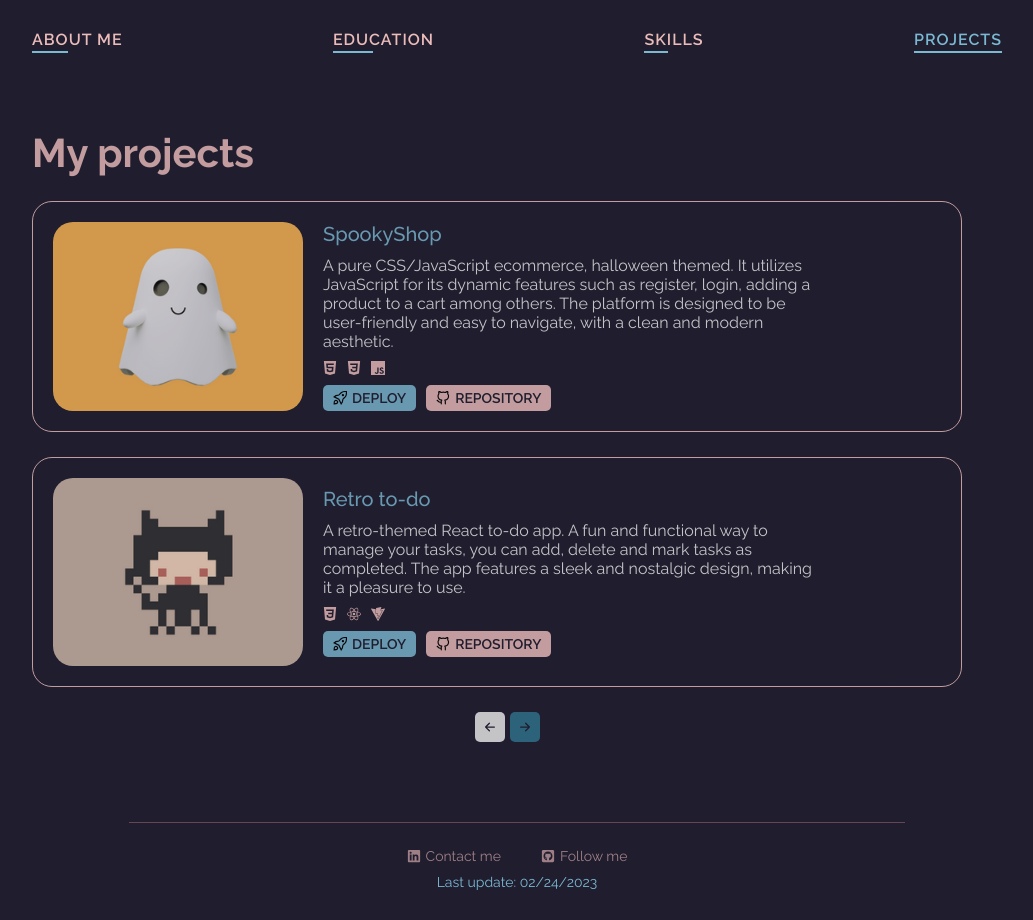
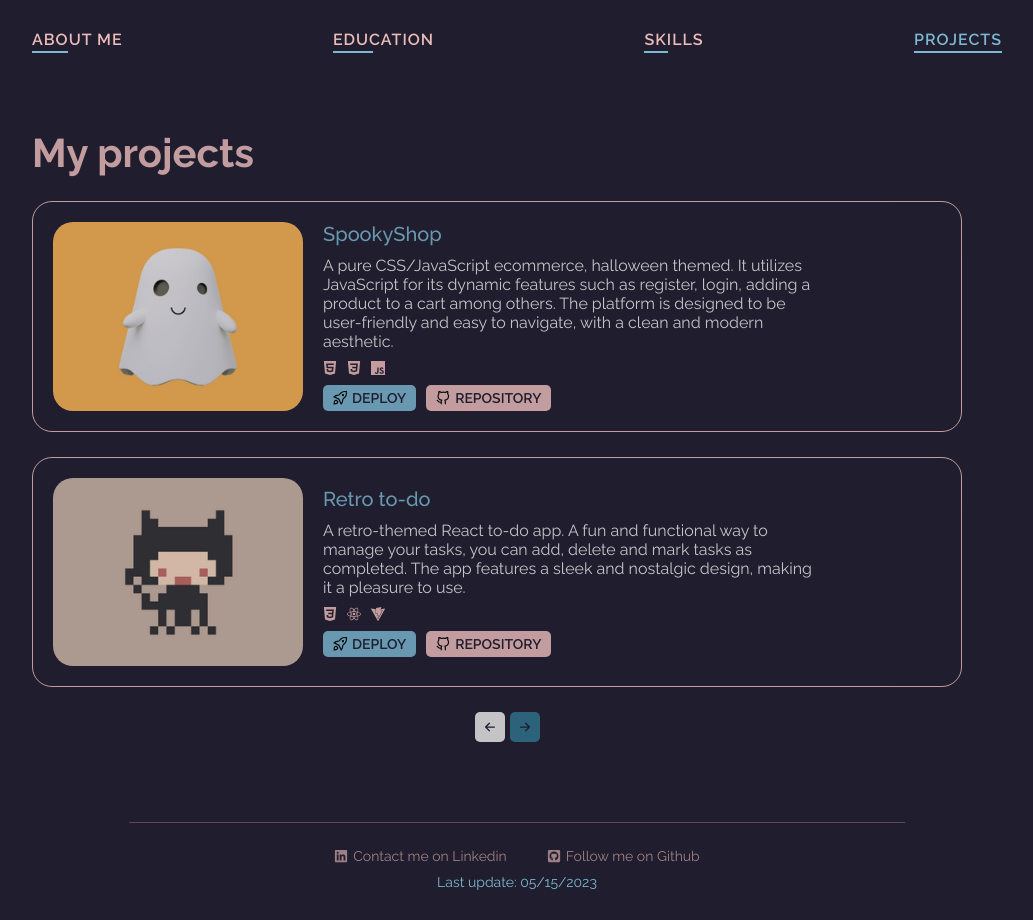
Before and after one commit to LucaCuello/MyPortfolio, a React (Vite) app: page /projects in a window 1280 px wide. Shown: the whole page, without its empty margins (123-1156 px from the left). Built offline with nearby package versions, Linux system fonts and the light colour scheme.

Commit message:
Modified footer and updated my resume

```diff
--- a/src/components/footer/Footer.tsx
+++ b/src/components/footer/Footer.tsx
@@ -12,7 +12,7 @@ export const Footer = () => {
             target="_blank"
           >
             <FaLinkedin />
-            Contact me
+            Contact me on Linkedin
           </a>
         </span>
         <span>
@@ -22,12 +22,12 @@ export const Footer = () => {
             target="_blank"
           >
             <FaGithubSquare />
-            Follow me
+            Follow me on Github
           </a>
         </span>
       </div>
       <div className="update-info">
-        <p>Last update: 02/24/2023</p>
+        <p>Last update: 05/15/2023</p>
       </div>
     </footer>
   );
```
Also changed, not shown: 1 other file (tests, documents, lock files or other folders).
